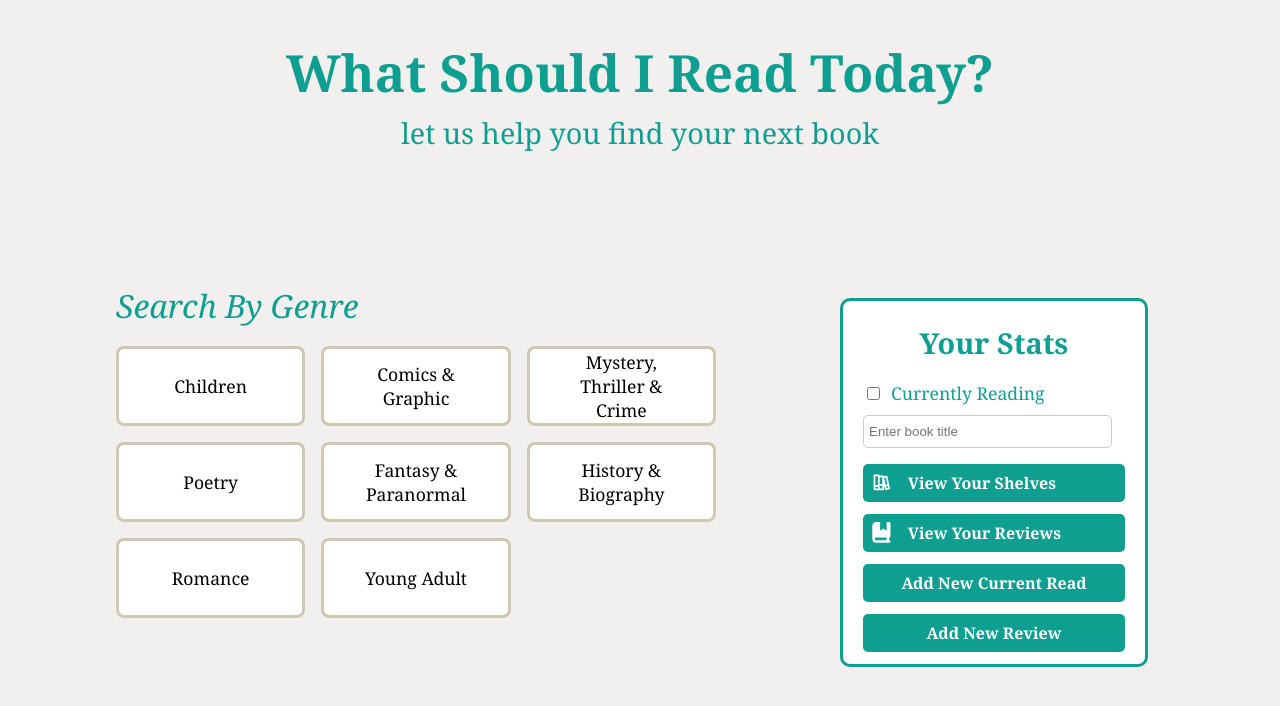
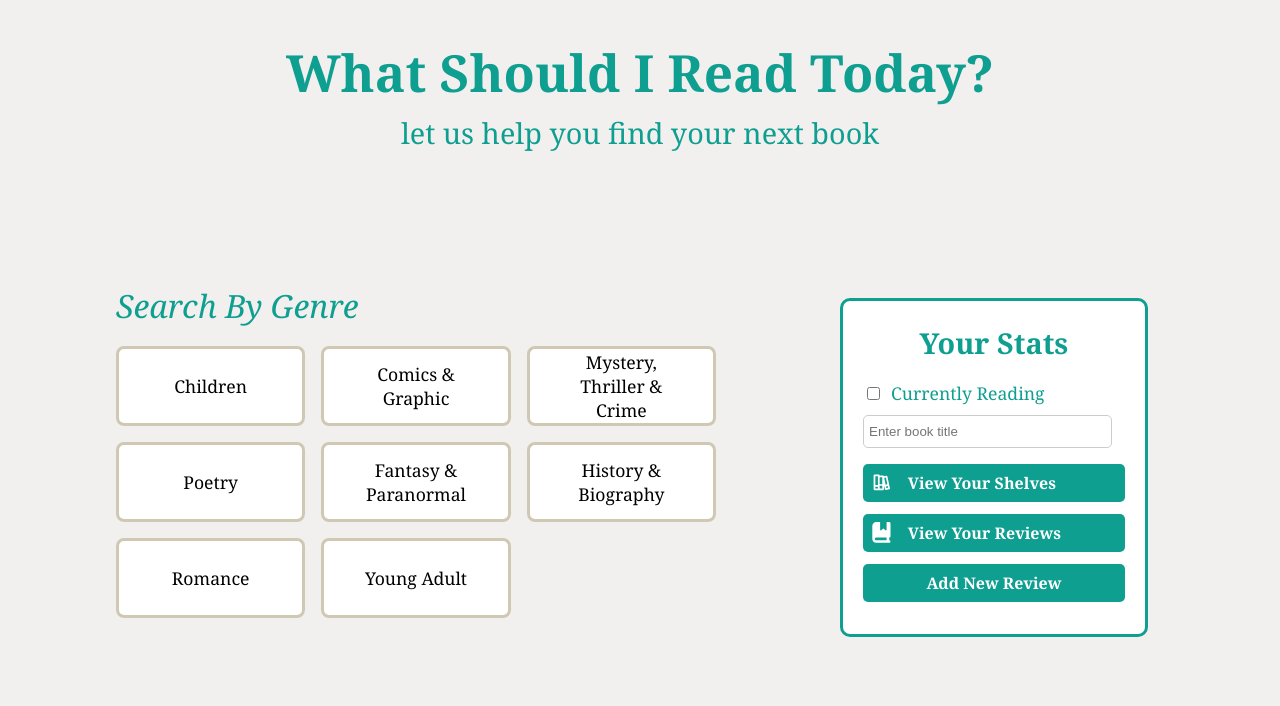
Before and after one commit to nrchnnas/recsys, a React (Vite) app in the folder book-rec-sys/: page / in a window 1280 px wide. Shown: the top 706 px of the page. Built offline with nearby package versions, Linux system fonts and the light colour scheme.

Commit message:
your stats size

```diff
--- a/book-rec-sys/src/App.css
+++ b/book-rec-sys/src/App.css
@@ -11,7 +11,7 @@
 
 #panel {
     width: 302px;
-    height: 363px;
+    height: 333px;
     background-color: white;
     border-width: 3px;
     border-style: solid;
--- a/book-rec-sys/src/Home.tsx
+++ b/book-rec-sys/src/Home.tsx
@@ -106,7 +106,6 @@ function Panel({ onViewShelvesClick }: { onViewShelvesClick: () => void }) {
                     </span>
                 </button>
 
-                <button className="panel-button">Add New Current Read</button>
                 <button className="panel-button">Add New Review</button>
                 </div>
 
```
